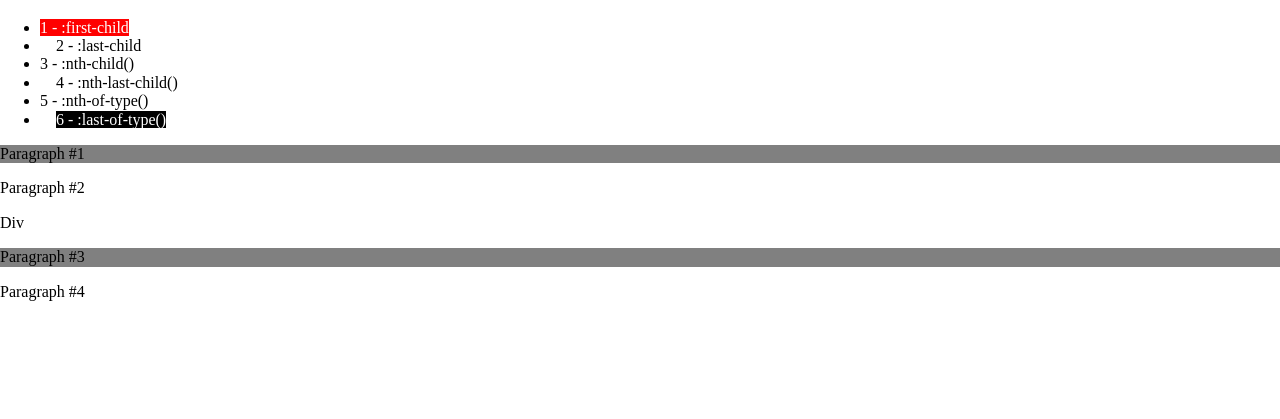
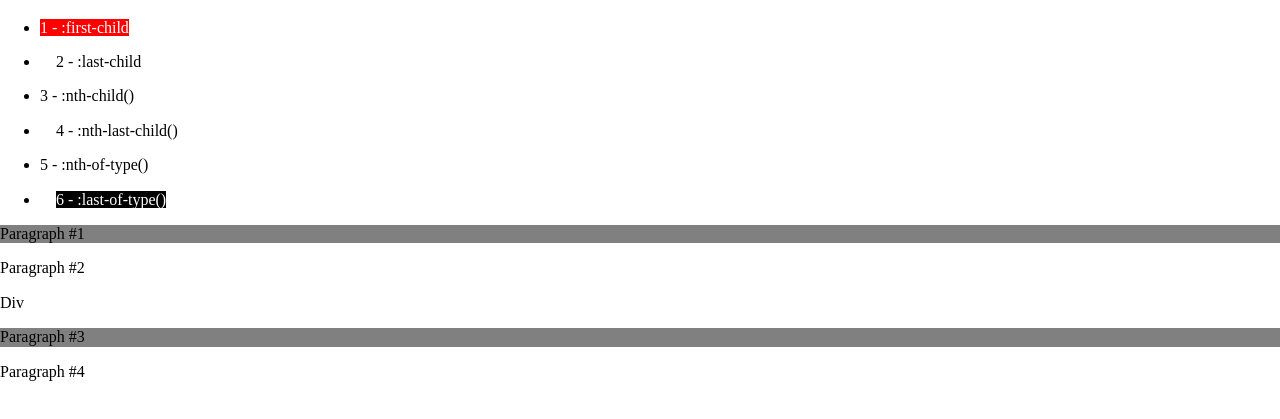
Before and after one commit to Artem456676456547766547465665544444/HTML-CSS, a plain HTML site: page Lesson7/hw1/hw2/task2/index.html in a window 1280 px wide. Shown: the part 61-480 px from the top of the page. Drawn offline with nearby package versions, Linux system fonts and the light colour scheme.

Commit message:
Lesson7task2

```diff
--- a/Lesson7/hw1/hw2/task2/styles.css
+++ b/Lesson7/hw1/hw2/task2/styles.css
@@ -1,4 +1,4 @@
-i {
+li {
   margin-bottom: 16px;
 }
 
```
